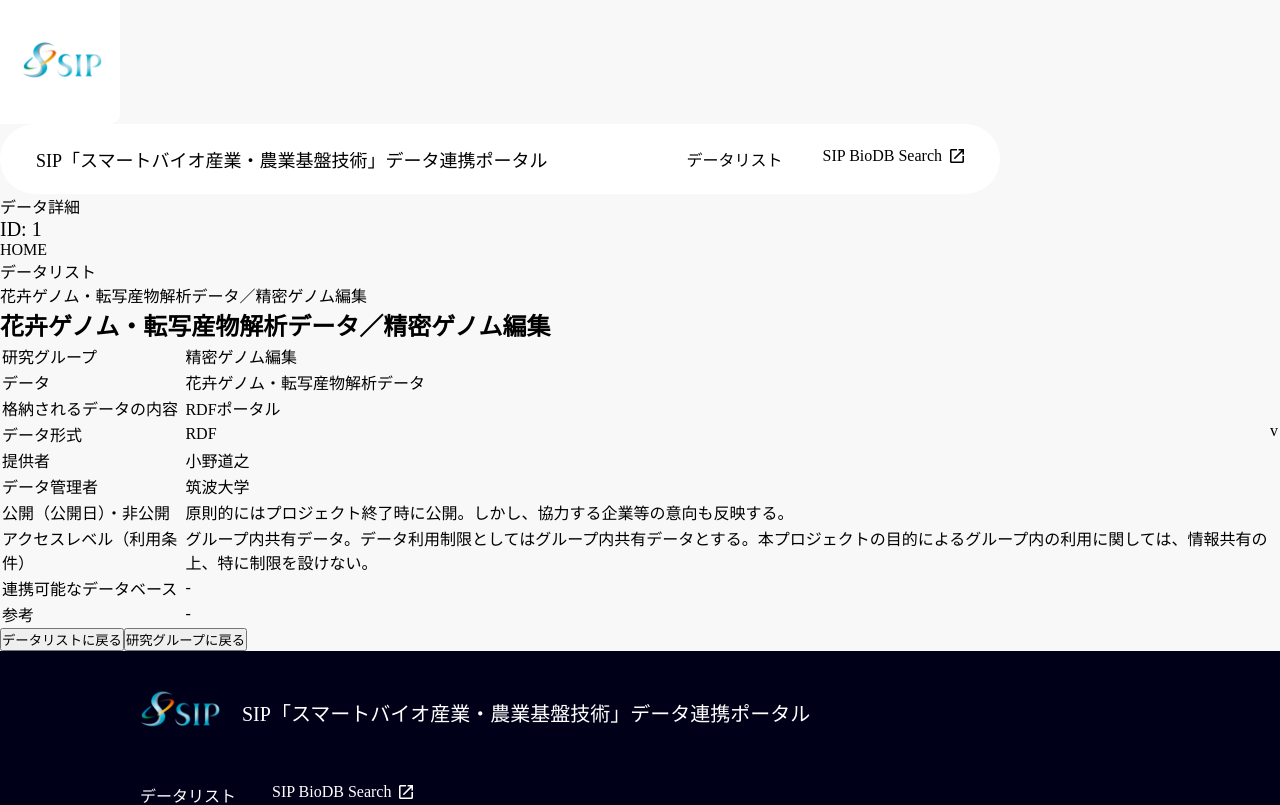
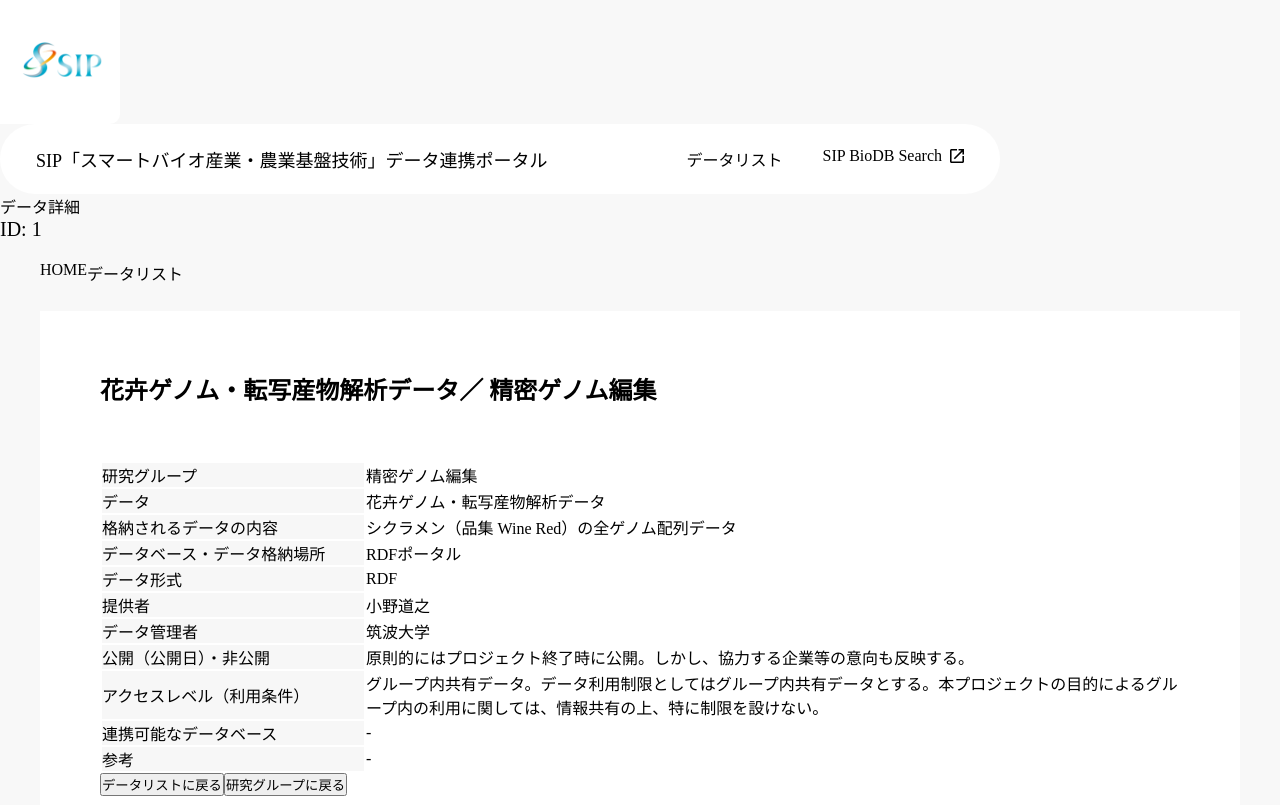
Before and after one commit to SIP-BioData/sip-biodata.github.io, a Next.js app: page /data/1 in a window 1280 px wide. Shown: the top 805 px of the page. Built offline with nearby package versions, Linux system fonts and the light colour scheme.

Commit message:
Componentize each element

```diff
--- /dev/null
+++ b/src/components/Elements/DetailItem.tsx
@@ -0,0 +1,18 @@
+import { css } from '@emotion/react'
+import { ReactNode } from 'react'
+
+type Props = {
+  children: ReactNode
+}
+
+const style = css`
+  background: var(--col-wh);
+  margin-top: 26px;
+  padding: 60px;
+`
+
+const DetailItem = ({ children }: Props) => {
+  return <section css={style}>{children}</section>
+}
+
+export default DetailItem
--- /dev/null
+++ b/src/components/Elements/ListItem.tsx
@@ -0,0 +1,100 @@
+import { css } from '@emotion/react'
+import { ReactNode } from 'react'
+
+type Props = {
+  group: string
+  data: string
+  content: string
+  storage: string
+  dataForm: string
+  provider: string
+  admin: string
+  publicPrivate: string
+  accessLevel: string
+  database: ReactNode
+  reference: string
+}
+
+const style = css`
+  border: var(--border-list);
+  margin-top: 55px;
+
+  td:first-child {
+    width: 262px;
+    padding: var(--list-padding);
+    background-color: #f7f7f7;
+    border: var(--border-list);
+  }
+
+  td:last-child {
+    padding: var(--list-padding);
+    border: var(--border-list);
+  }
+`
+
+const ListItem = ({
+  group,
+  data,
+  content,
+  storage,
+  dataForm,
+  provider,
+  admin,
+  publicPrivate,
+  accessLevel,
+  database,
+  reference,
+}: Props) => {
+  return (
+    <table css={style}>
+      <tbody>
+        <tr>
+          <td>研究グループ</td>
+          <td>{group}</td>
+        </tr>
+        <tr>
+          <td>データ</td>
+          <td>{data}</td>
+        </tr>
+        <tr>
+          <td>格納されるデータの内容</td>
+          <td>{content}</td>
+        </tr>
+        <tr>
+          <td>データベース・データ格納場所</td>
+          <td>{storage}</td>
+        </tr>
+        <tr>
+          <td>データ形式</td>
+          <td>{dataForm}</td>
+        </tr>
+        <tr>
+          <td>提供者</td>
+          <td>{provider}</td>
+        </tr>
+        <tr>
+          <td>データ管理者</td>
+          <td>{admin}</td>
+        </tr>
+        <tr>
+          <td>公開（公開日）・非公開</td>
+          <td>{publicPrivate}</td>
+        </tr>
+        <tr>
+          <td>アクセスレベル（利用条件）</td>
+          <td>{accessLevel}</td>
+        </tr>
+        <tr>
+          <td>連携可能なデータベース</td>
+          <td>{database}</td>
+        </tr>
+        <tr>
+          <td>参考</td>
+          <td>{reference}</td>
+        </tr>
+      </tbody>
+    </table>
+  )
+}
+
+export default ListItem
--- /dev/null
+++ b/src/components/Elements/LowerPageLayout.tsx
@@ -0,0 +1,17 @@
+import { css } from '@emotion/react'
+import { ReactNode } from 'react'
+
+type Props = {
+  children: ReactNode
+}
+
+const style = css`
+  max-width: var(--conts-inn);
+  margin: 0 auto;
+`
+
+const LowerPageLayout = ({ children }: Props) => {
+  return <article css={style}>{children}</article>
+}
+
+export default LowerPageLayout
--- a/src/pages/data/[id].tsx
+++ b/src/pages/data/[id].tsx
@@ -1,8 +1,20 @@
 import { useRouter } from 'next/router'
 
+import Breadcrumbs from '@/components/Elements/Breadcrumbs'
+import DetailItem from '@/components/Elements/DetailItem'
+import ListItem from '@/components/Elements/ListItem'
+import LowerPageLayout from '@/components/Elements/LowerPageLayout'
 import DefaultLayout from '@/components/Layout/DefaultLayout'
 
-const DataDetail = () => {
+type Props = {
+  title?: string
+  childTitle?: string
+}
+
+const DataDetail = ({
+  title = 'データリスト',
+  childTitle = '花卉ゲノム・転写産物解析データ／ 精密ゲノム編集',
+}: Props) => {
   const router = useRouter()
   const { id } = router.query
 
@@ -10,64 +22,29 @@ const DataDetail = () => {
     <DefaultLayout title="データ詳細">
       データ詳細
       <p>ID: {id}</p>
-      <ul>
-        <li>HOME</li>
-        <li>データリスト</li>
-        <li>花卉ゲノム・転写産物解析データ／精密ゲノム編集</li>
-      </ul>
-      <h2>花卉ゲノム・転写産物解析データ／精密ゲノム編集</h2>
-      <section>
-        <table>
-          <tbody>
-            <tr>
-              <td>研究グループ</td>
-              <td>精密ゲノム編集</td>
-            </tr>
-            <tr>
-              <td>データ</td>
-              <td>花卉ゲノム・転写産物解析データ</td>
-            </tr>
-            <tr>
-              <td>格納されるデータの内容</td>
-              <td>RDFポータル</td>
-            </tr>
-            <tr>
-              <td>データ形式</td>
-              <td>RDF</td>v
-            </tr>
-            <tr>
-              <td>提供者</td>
-              <td>小野道之</td>
-            </tr>
-            <tr>
-              <td>データ管理者</td>
-              <td>筑波大学</td>
-            </tr>
-            <tr>
-              <td>公開（公開日）・非公開</td>
-              <td>
-                原則的にはプロジェクト終了時に公開。しかし、協力する企業等の意向も反映する。
-              </td>
-            </tr>
-            <tr>
-              <td>アクセスレベル（利用条件）</td>
-              <td>
-                グループ内共有データ。データ利用制限としてはグループ内共有データとする。本プロジェクトの目的によるグループ内の利用に関しては、情報共有の上、特に制限を設けない。
-              </td>
-            </tr>
-            <tr>
-              <td>連携可能なデータベース</td>
-              <td>-</td>
-            </tr>
-            <tr>
-              <td>参考</td>
-              <td>-</td>
-            </tr>
-          </tbody>
-        </table>
-        <button>データリストに戻る</button>
-        <button>研究グループに戻る</button>
-      </section>
+      <LowerPageLayout>
+        <Breadcrumbs title={title} childTitle={childTitle} />
+        <DetailItem>
+          <h2>{childTitle}</h2>
+          <ListItem
+            group="精密ゲノム編集"
+            data="花卉ゲノム・転写産物解析データ"
+            content="シクラメン（品集 Wine Red）の全ゲノム配列データ"
+            storage="RDFポータル"
+            dataForm="RDF"
+            provider="小野道之"
+            admin="筑波大学"
+            publicPrivate="原則的にはプロジェクト終了時に公開。しかし、協力する企業等の意向も反映する。"
+            accessLevel="グループ内共有データ。データ利用制限としてはグループ内共有データとする。本プロジェクトの目的によるグループ内の利用に関しては、情報共有の上、特に制限を設けない。"
+            database="-"
+            reference="-"
+          />
+          <div>
+            <button>データリストに戻る</button>
+            <button>研究グループに戻る</button>
+          </div>
+        </DetailItem>
+      </LowerPageLayout>
     </DefaultLayout>
   )
 }
```
